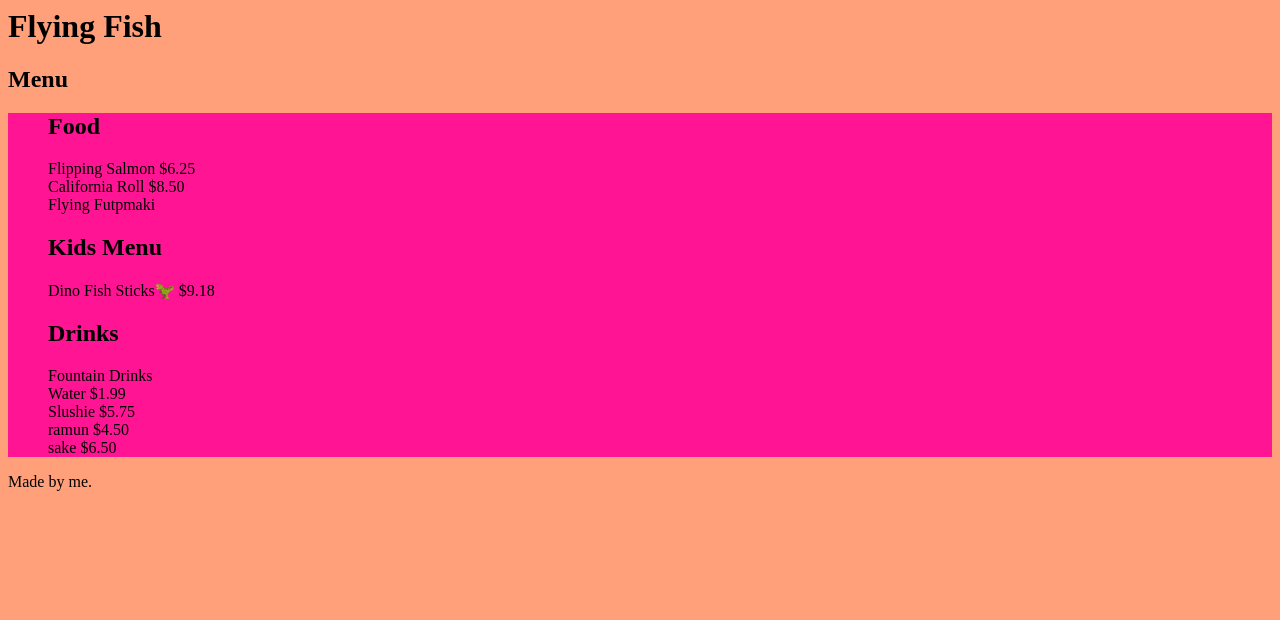
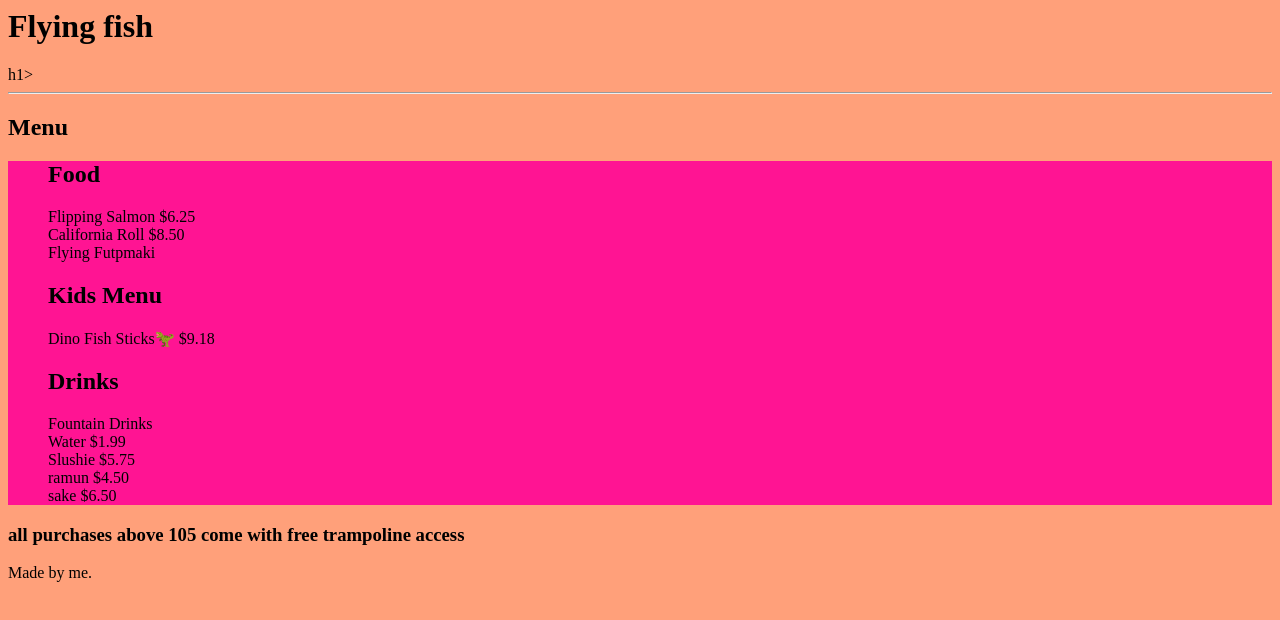
Before and after one commit to rohan-website/rohan-website.github.io, a plain HTML site: page practice/top_chef.html in a window 1280 px wide. Drawn offline with Linux system fonts and the light colour scheme.

Commit message:
Refactor HTML structure and enhance styling
Added header and footer structure, improved styling with hr element, and added a promotional message.

```diff
--- a/practice/top_chef.html
+++ b/practice/top_chef.html
@@ -9,16 +9,23 @@
     Background-color: deeppink;
     list-style: none;
    }
+   hr{
+    color: deeppink;
+   }
   </style>
     <title>Flying Fish</title>
    <script src='../../validate.js'></script>
-</head>
-    <header>
 
+      <header>
+       <title>Flying Fish</title>
      </header>
+ </head>
+<body>
      <main>
-      <h1>Flying Fish</h1>
+<h1>Flying fish</h1>h1>
+      <hr>
       <h2>Menu</h2>
+     </hr>
       <ul>
        <h2>      Food</h2>
        <li>Flipping Salmon $6.25</li>
@@ -33,7 +40,7 @@
        <li>ramun $4.50</li>
        <li>sake $6.50</li>
       </ul>
-
+         <h3>all purchases above 105 come with free trampoline access</h3>
      </main>
      <footer>
        <p>Made by me.</p>
```
